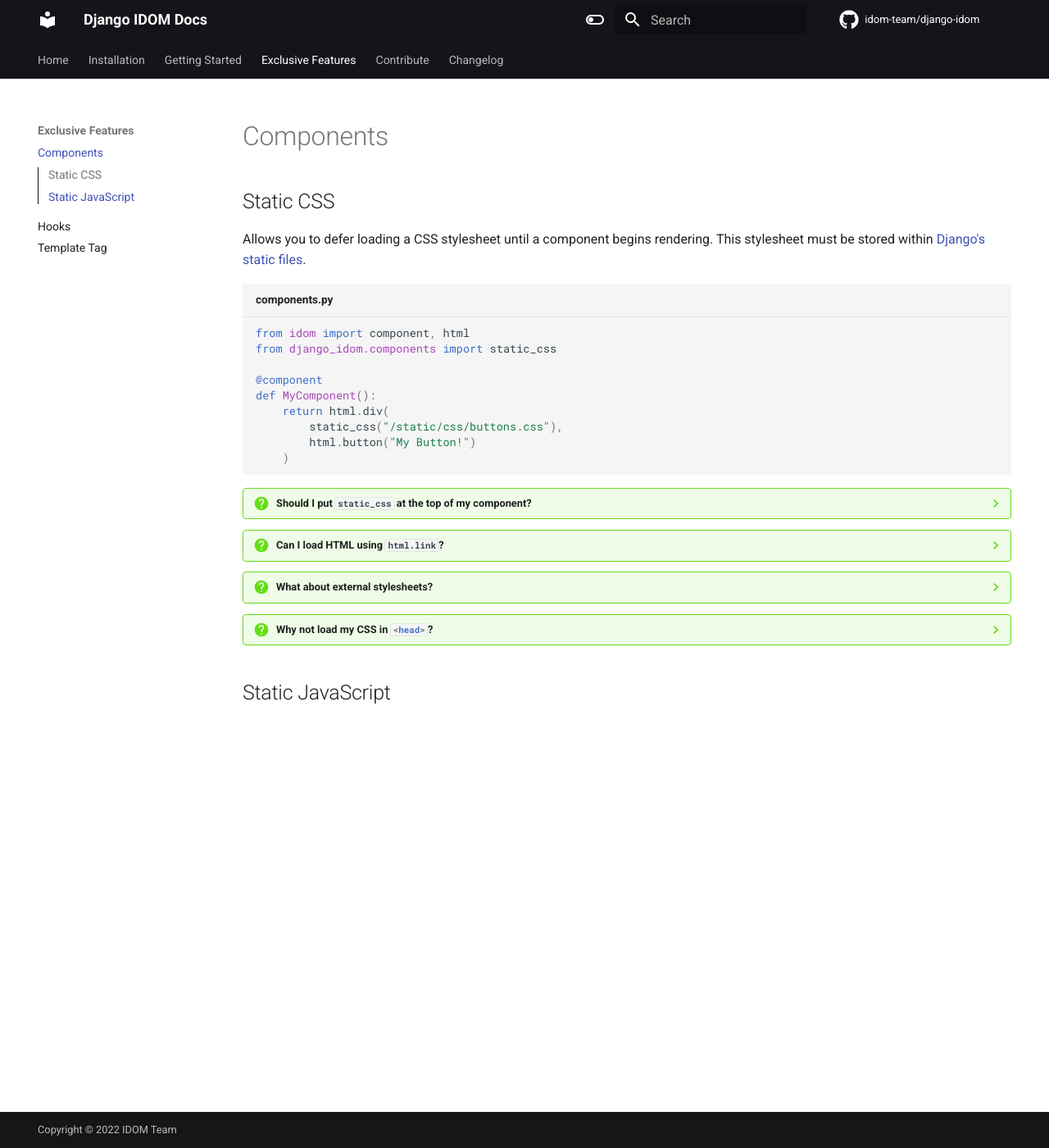
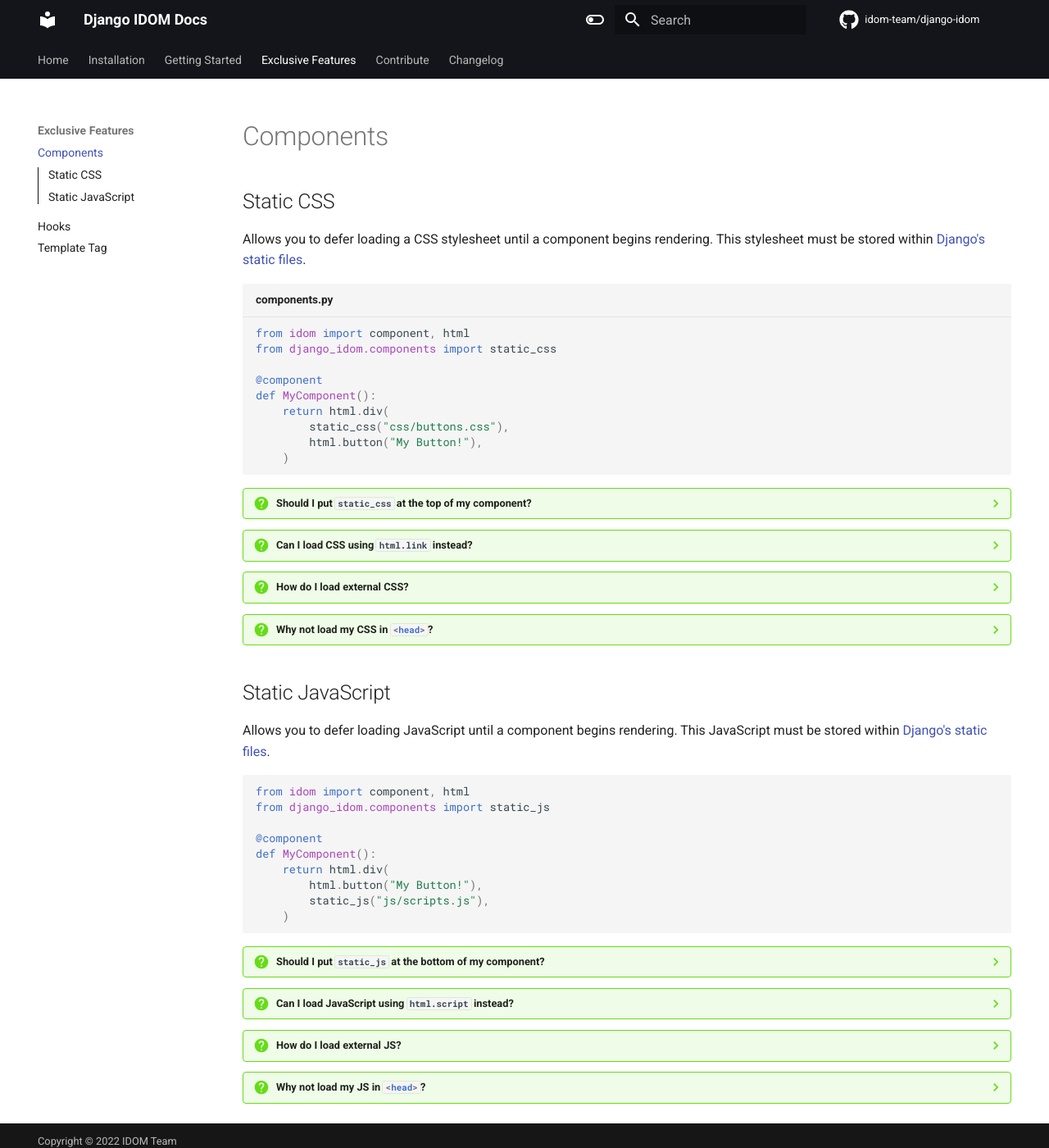
Before and after one commit to reactive-python/reactpy-django, an MkDocs documentation site: the page built from docs/features/components.md, in a window 1280 px wide and 1400 px high. Shown: the whole window at 82% size. Built offline with MkDocs 1.6.1 and Material for MkDocs 9.7.7, drawn with Linux system fonts in a browser that asks for light colours; comment, search, counter and statistics services are not loaded.

Commit message:
flesh out the docs

````diff
--- a/docs/features/components.md
+++ b/docs/features/components.md
@@ -9,23 +9,117 @@ from django_idom.components import static_css
 @component
 def MyComponent():
     return html.div(
-        static_css("/static/css/buttons.css"),
-        html.button("My Button!")
+        static_css("css/buttons.css"),
+        html.button("My Button!"),
     )
 ```
 
 ??? question "Should I put `static_css` at the top of my component?"
 
-<!-- Yes, to ensure proper load order -->
+    Yes, if the stylesheet is contains styling for your component.
 
-??? question "Can I load HTML using `html.link`?"
+??? question "Can I load CSS using `html.link` instead?"
 
-??? question "What about external stylesheets?"
+    While you can load a with `html.link`, keep in mind that loading this way **does not** ensure load order. Thus, your stylesheet will likely be loaded after your component is displayed.
+
+    Here's an example on this use case:
+
+    ```python
+    from idom import component, html
+    from django_idom.components import static_js
+    from django.templatetags.static import static
+
+    @component
+    def MyComponent():
+        return html.div(
+            html.link({"rel": "stylesheet", "href": static("css/buttons.css")}),
+            html.button("My Button!"),
+        )
+    ```
+
+??? question "How do I load external CSS?"
+
+    `static_css` can only be used with local static files.
+
+    For external CSS, substitute `static_css` with `html.link` as such:
+
+    ```python
+    from idom import component, html
+    from django_idom.components import static_js
+
+    @component
+    def MyComponent():
+        return html.div(
+            html.link({"rel": "stylesheet", "href": "https://example.com/external-styles.css"}),
+            html.button("My Button!"),
+        )
+    ```
 
 ??? question "Why not load my CSS in `#!html <head>`?"
 
-<!-- Generally, Django stylesheets are loaded in your `#!html <head>` using the `#!jinja {% load static %}` template tag.  -->
+    Traditionally, stylesheets are loaded in your `#!html <head>` using the `#!jinja {% load static %}` template tag.
+
+    Instead, you can use the `static_css` component to help improve webpage load times to deferring loading stylesheets until they are needed.
 
 ## Static JavaScript
 
-<!-- In progress -->
+Allows you to defer loading JavaScript until a component begins rendering. This JavaScript must be stored within [Django's static files](https://docs.djangoproject.com/en/dev/howto/static-files/).
+
+```python
+from idom import component, html
+from django_idom.components import static_js
+
+@component
+def MyComponent():
+    return html.div(
+        html.button("My Button!"),
+        static_js("js/scripts.js"),
+    )
+```
+
+??? question "Should I put `static_js` at the bottom of my component?"
+
+    Yes, if your scripts are reliant on the contents of the component.
+
+??? question "Can I load JavaScript using `html.script` instead?"
+
+    While you can load with `html.script`, keep in mind that loading this way **does not** ensure load order. Thus, your JavaScript will likely be loaded at an arbitrary time after your component is displayed.
+
+    Here's an example on this use case:
+
+    ```python
+    from idom import component, html
+    from django_idom.components import static_js
+    from django.templatetags.static import static
+
+    @component
+    def MyComponent():
+        return html.div(
+            html.script({"src": static("js/scripts.js")}),
+            html.button("My Button!"),
+        )
+    ```
+
+??? question "How do I load external JS?"
+
+    `static_js` can only be used with local static files.
+
+    For external JavaScript, substitute `static_js` with `html.script` as such:
+
+    ```python
+    from idom import component, html
+    from django_idom.components import static_js
+
+    @component
+    def MyComponent():
+        return html.div(
+            html.script({"src": static("https://example.com/external-scripts.js")}),
+            html.button("My Button!"),
+        )
+    ```
+
+??? question "Why not load my JS in `#!html <head>`?"
+
+    Traditionally, JavaScript is loaded in your `#!html <head>` using the `#!jinja {% load static %}` template tag.
+
+    Instead, you can use the `static_js` component to help improve webpage load times to deferring loading scripts until they are needed.
````
